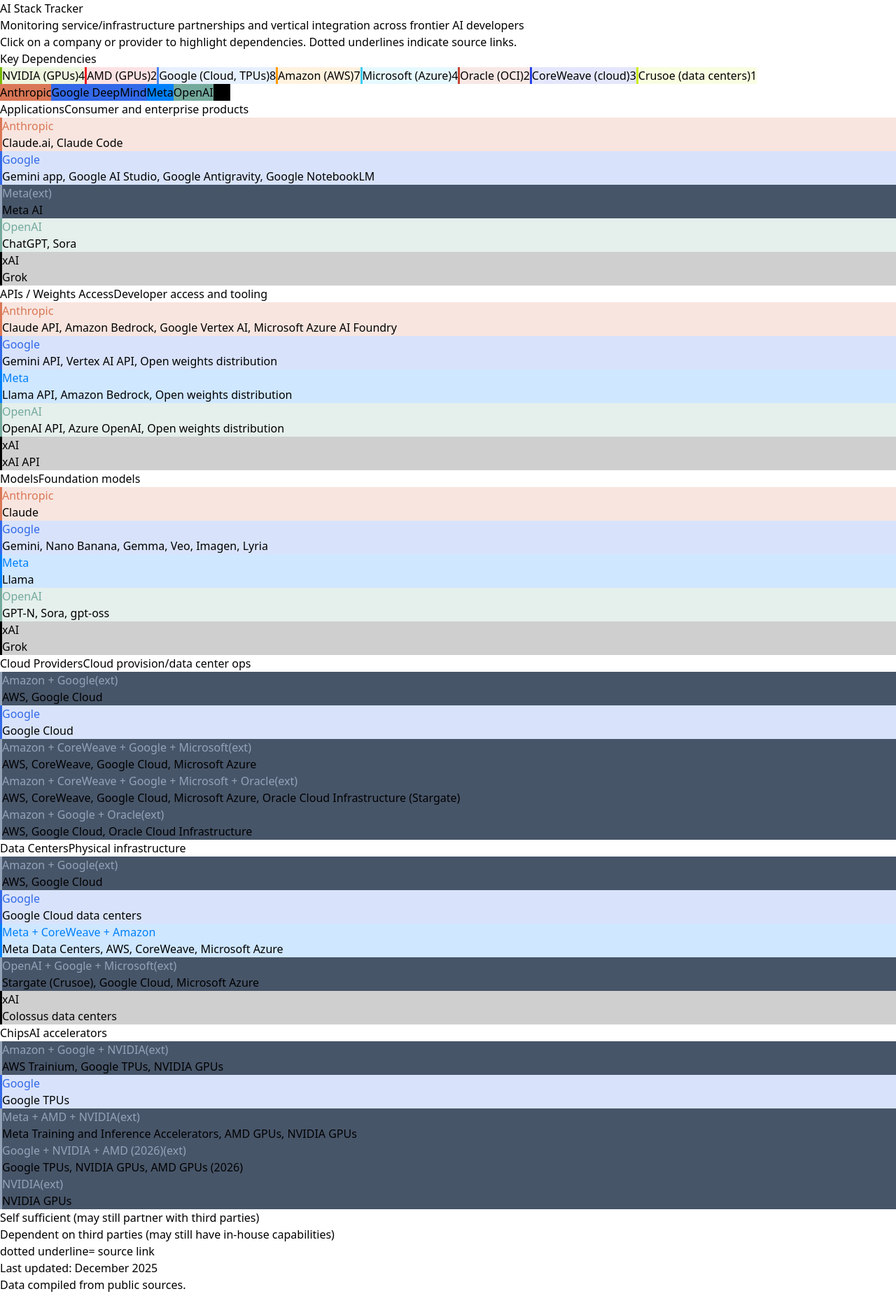
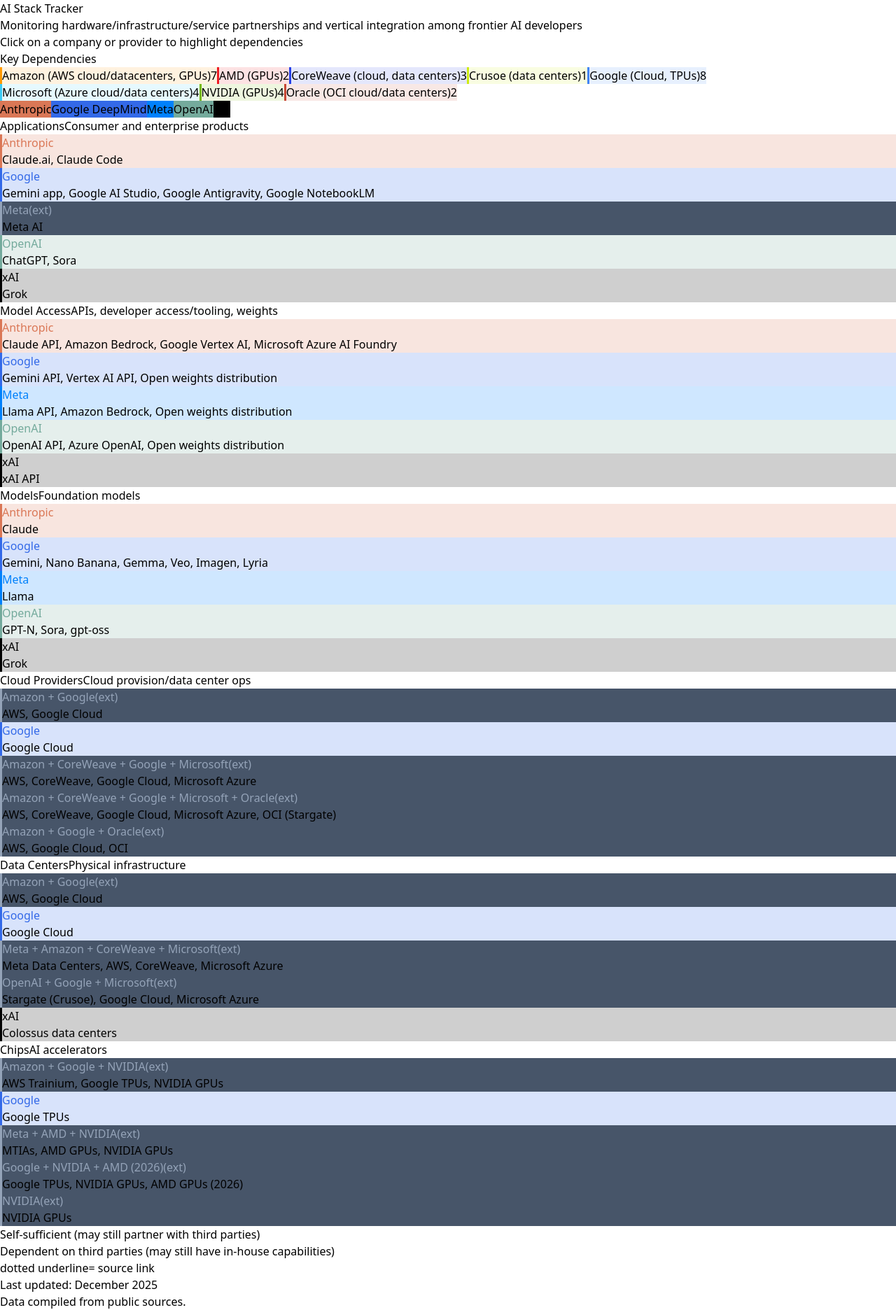
Before and after one commit to s-w-kelly/AI-Stacks, a React (Vite) app: page / in a window 1280 px wide. Shown: the whole page at 70% size. Before the commit the page ends 1848 px from the top, so only its background shows below. Built offline with nearby package versions, Linux system fonts and the light colour scheme.

Commit message:
Update external dependencies classification

```diff
--- a/src/AIStackVisualization.jsx
+++ b/src/AIStackVisualization.jsx
@@ -95,9 +95,9 @@
         {/* Header */}
         <header className="mb-8">
           <h1 className="text-2xl md:text-3xl font-bold mb-2">AI Stack Tracker</h1>
-          <p className="text-slate-400">Monitoring service/infrastructure partnerships and vertical integration across frontier AI developers</p>
+          <p className="text-slate-400">Monitoring hardware/infrastructure/service partnerships and vertical integration among frontier AI developers</p>
           <p className="text-sm text-slate-500 mt-1">
-            Click on a company or provider to highlight dependencies. Dotted underlines indicate source links.
+            Click on a company or provider to highlight dependencies
           </p>
         </header>
 
@@ -213,7 +213,7 @@
         <div className="mt-4 md:mt-6 flex gap-4 md:gap-6 text-xs md:text-sm">
           <div className="flex items-center gap-2">
             <div className="w-4 h-4 rounded bg-blue-500/30 border-l-2 border-blue-500"></div>
-            <span className="text-slate-400">Self sufficient (may still partner with third parties)</span>
+            <span className="text-slate-400">Self-sufficient (may still partner with third parties)</span>
           </div>
           <div className="flex items-center gap-2">
             <div className="w-4 h-4 rounded bg-slate-600 border-l-2 border-slate-400"></div>
--- a/src/data.js
+++ b/src/data.js
@@ -12,7 +12,7 @@
 // -----------------------------------------------------------------------------
 export const stackLayers = [
   { id: 'applications', name: 'Applications', description: 'Consumer and enterprise products' },
-  { id: 'api', name: 'APIs / Weights Access', description: 'Developer access and tooling' },
+  { id: 'api', name: 'Model Access', description: 'APIs, developer access/tooling, weights' },
   { id: 'models', name: 'Models', description: 'Foundation models' },
   { id: 'cloud', name: 'Cloud Providers', description: 'Cloud provision/data center ops' },
   { id: 'infrastructure', name: 'Data Centers', description: 'Physical infrastructure' },
@@ -26,14 +26,15 @@
 // The 'type' field is for potential future filtering (chips vs cloud vs neocloud).
 // -----------------------------------------------------------------------------
 export const infrastructureProviders = [
+  { id: 'amazon', name: 'Amazon (AWS cloud/datacenters, GPUs)', color: '#FF9900', type: 'cloud' },
+  { id: 'amd', name: 'AMD (GPUs)', color: '#ED1C24', type: 'chips' },
+  { id: 'coreweave', name: 'CoreWeave (cloud, data centers)', color: '#2741E7', type: 'neocloud', url: null },
+  { id: 'crusoe', name: 'Crusoe (data centers)', color: '#ceeb13', type: 'neocloud', url: null },
+  { id: 'google', name: 'Google (Cloud, TPUs)', color: '#4285F4', type: 'chips', url: null },
+  { id: 'microsoft', name: 'Microsoft (Azure cloud/data centers)', color: '#3CCBF4', type: 'cloud', url: null },
   { id: 'nvidia', name: 'NVIDIA (GPUs)', color: '#76B900', type: 'chips', url: null },
-  { id: 'amd', name: 'AMD (GPUs)', color: '#ED1C24', type: 'chips' },
-  { id: 'google', name: 'Google (Cloud, TPUs)', color: '#4285F4', type: 'chips', url: null },
-  { id: 'amazon', name: 'Amazon (AWS)', color: '#FF9900', type: 'cloud' },
-  { id: 'microsoft', name: 'Microsoft (Azure)', color: '#3CCBF4', type: 'cloud', url: null },
-  { id: 'oracle', name: 'Oracle (OCI)', color: '#C74634', type: 'cloud', url: null },
-  { id: 'coreweave', name: 'CoreWeave (cloud)', color: '#2741E7', type: 'neocloud', url: null },
-  { id: 'crusoe', name: 'Crusoe (data centers)', color: '#ceeb13', type: 'neocloud', url: null },
+  { id: 'oracle', name: 'Oracle (OCI cloud/data centers)', color: '#C74634', type: 'cloud', url: null },
+,
 ];
 
 // -----------------------------------------------------------------------------
@@ -180,7 +181,7 @@
         providerUrl: null,
         inHouse: true,
         products: [
-          p('Google Cloud data centers', 'https://cloud.google.com/about/locations'),
+          p('Google Cloud', 'https://cloud.google.com/about/locations'),
         ]
       },
       chips: {
@@ -237,9 +238,9 @@
         dependencies: ['amazon', 'coreweave', 'google', 'microsoft']
       },
       infrastructure: {
-        provider: 'Meta + CoreWeave + Amazon',
+        provider: 'Meta + Amazon + CoreWeave + Microsoft',
         providerUrl: null,
-        inHouse: true,
+        inHouse: false,
         products: [
           p('Meta Data Centers', 'https://datacenters.atmeta.com/'),
           p('AWS', 'https://ai.meta.com/blog/aws-program-startups-build-with-llama/'),
@@ -253,7 +254,7 @@
         providerUrl: null,
         inHouse: false,
         products: [
-          p('Meta Training and Inference Accelerators', 'https://www.reuters.com/technology/artificial-intelligence/meta-begins-testing-its-first-in-house-ai-training-chip-2025-03-11/'),
+          p('MTIAs', 'https://www.reuters.com/technology/artificial-intelligence/meta-begins-testing-its-first-in-house-ai-training-chip-2025-03-11/'),
           p('AMD GPUs', 'https://global.morningstar.com/en-gb/stocks/nvidia-amd-maintain-fair-value-estimate-amid-reports-metas-negotiations-buy-google-tpus'),
           p('NVIDIA GPUs', 'https://global.morningstar.com/en-gb/stocks/nvidia-amd-maintain-fair-value-estimate-amid-reports-metas-negotiations-buy-google-tpus'),
         ],
@@ -304,7 +305,7 @@
           p('CoreWeave', 'https://www.coreweave.com/news/coreweave-expands-agreement-with-openai-by-up-to-6-5b'),
           p('Google Cloud', 'https://www.reuters.com/business/retail-consumer/openai-taps-google-unprecedented-cloud-deal-despite-ai-rivalry-sources-say-2025-06-10/'),
           p('Microsoft Azure', 'https://openai.com/index/next-chapter-of-microsoft-openai-partnership/'),
-          p('Oracle Cloud Infrastructure (Stargate)', 'https://openai.com/index/five-new-stargate-sites/'),
+          p('OCI (Stargate)', 'https://openai.com/index/five-new-stargate-sites/'),
         ],
         dependencies: ['amazon', 'coreweave', 'google', 'microsoft', 'oracle']
       },
@@ -367,7 +368,7 @@
         products: [
           p('AWS', 'https://x.ai/legal/subprocessor-list'),
           p('Google Cloud', 'https://x.ai/legal/subprocessor-list'),
-          p('Oracle Cloud Infrastructure', 'https://x.ai/legal/subprocessor-list'),
+          p('OCI', 'https://x.ai/legal/subprocessor-list'),
         ],
         dependencies: ['amazon', 'google', 'oracle']
       },
```
